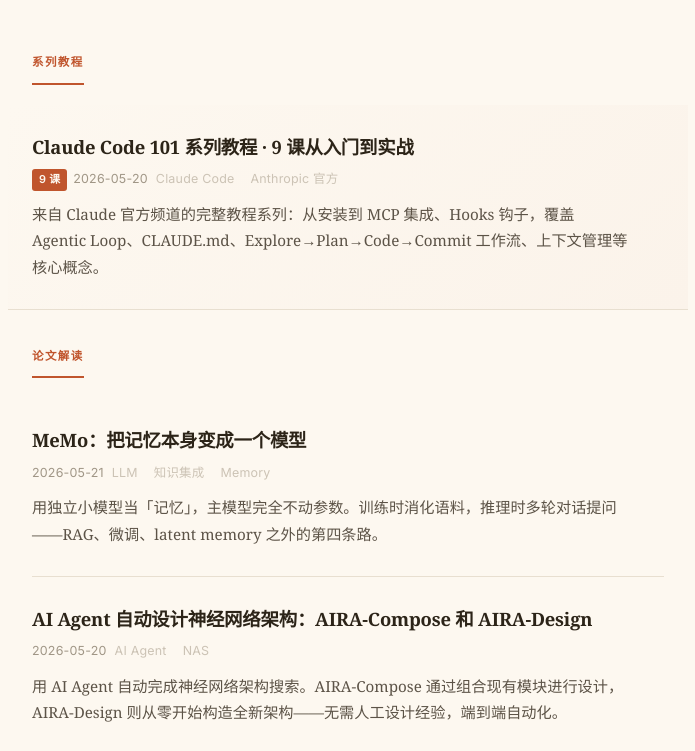
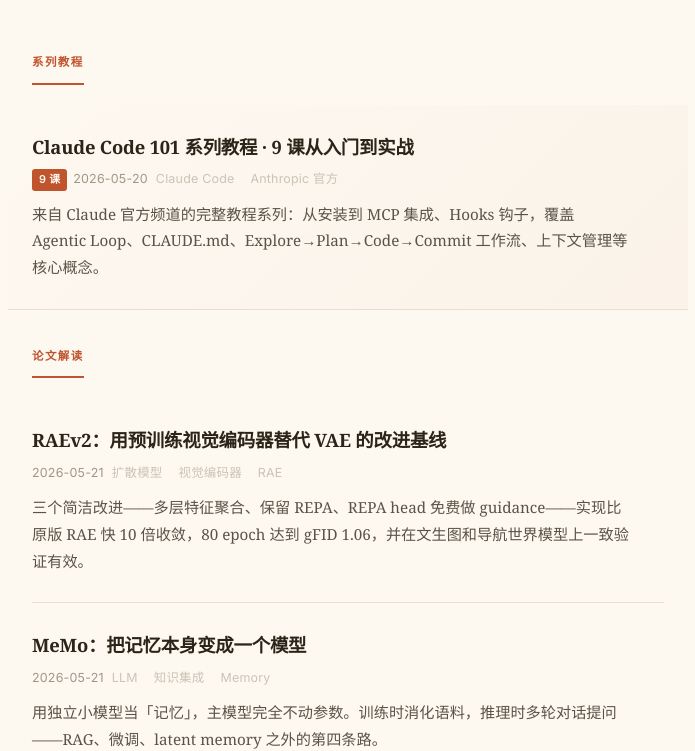
Before and after one commit to 13331112522/13331112522.github.io, a plain HTML site: page index.html in a window 1280 px wide. Shown: the part 202-953 px from the top of the page, without its empty margins (292-987 px from the left). Drawn offline with Linux system fonts and the light colour scheme.

Commit message:
add index.html

```diff
--- a/index.html
+++ b/index.html
@@ -255,6 +255,12 @@
       <div class="section-label" style="margin-top:36px;">论文解读</div>
       <ul class="article-list">
         <li class="article-item">
+          <h2><a href="papers/raev2.html">RAEv2：用预训练视觉编码器替代 VAE 的改进基线</a></h2>
+          <div class="article-meta">2026-05-21<span class="sep">扩散模型</span><span class="sep">视觉编码器</span><span class="sep">RAE</span></div>
+          <div class="article-desc">三个简洁改进——多层特征聚合、保留 REPA、REPA head 免费做 guidance——实现比原版 RAE 快 10 倍收敛，80 epoch 达到 gFID 1.06，并在文生图和导航世界模型上一致验证有效。</div>
+        </li>
+
+        <li class="article-item">
           <h2><a href="papers/memo.html">MeMo：把记忆本身变成一个模型</a></h2>
           <div class="article-meta">2026-05-21<span class="sep">LLM</span><span class="sep">知识集成</span><span class="sep">Memory</span></div>
           <div class="article-desc">用独立小模型当「记忆」，主模型完全不动参数。训练时消化语料，推理时多轮对话提问——RAG、微调、latent memory 之外的第四条路。</div>
```
